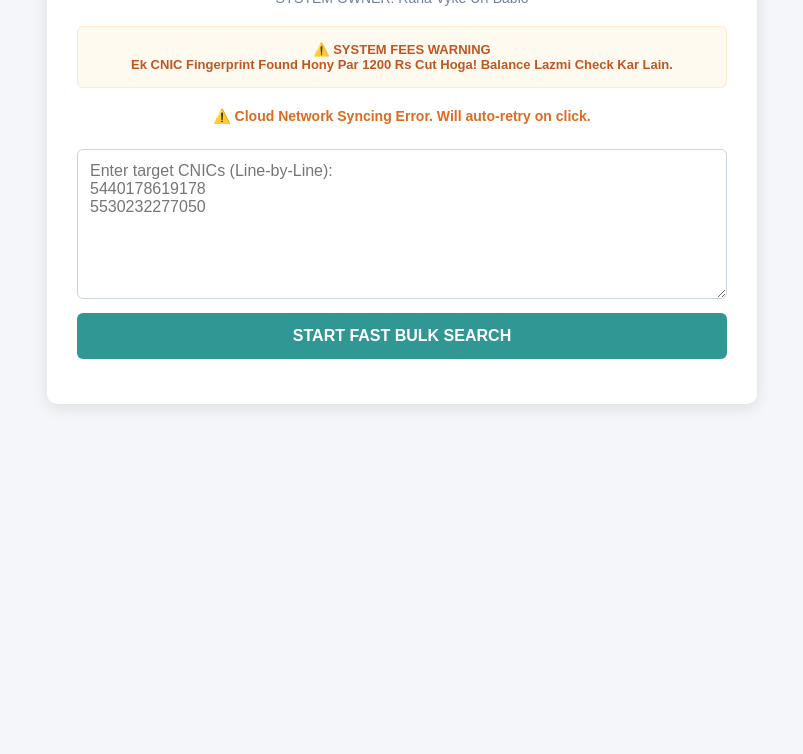
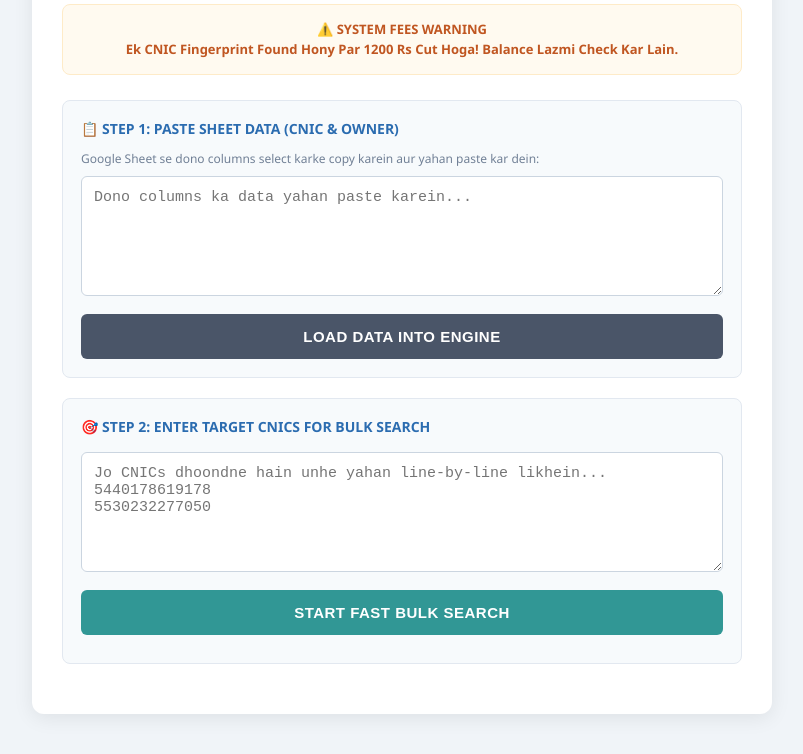
Before and after one commit to chwaqarthomas-cyber/Finger-prints-Founder, a plain HTML site: page index.html in a window 1280 px wide. Shown: the part 143-897 px from the top of the page, without its empty margins (238-1041 px from the left). Before the commit the page ends 800 px from the top, so only its background shows below. Drawn offline with Linux system fonts and the light colour scheme; no server answers.

Commit message:
Update index.html

```diff
--- a/index.html
+++ b/index.html
@@ -3,30 +3,38 @@
 <head>
     <meta charset="UTF-8">
     <meta name="viewport" content="width=device-width, initial-scale=1.0">
-    <title>CNIC Fingerprint Founder System - Final Stable</title>
+    <title>CNIC Fingerprint Founder System - Vyke Turbo</title>
     <style>
-        body { font-family: Arial, sans-serif; background-color: #f4f6f9; margin: 0; padding: 20px; text-align: center; }
-        .container { max-width: 650px; background: white; margin: 30px auto; padding: 30px; border-radius: 10px; box-shadow: 0 4px 15px rgba(0,0,0,0.1); }
-        h2 { color: #1a365d; margin-bottom: 5px; }
-        .system-owner { font-size: 14px; color: #718096; margin-bottom: 20px; }
-        .warning-box { background-color: #fffaf0; border: 1px solid #feebc8; color: #c05621; padding: 15px; border-radius: 6px; font-size: 13px; margin-bottom: 20px; font-weight: bold; }
+        body { font-family: 'Segoe UI', Arial, sans-serif; background-color: #f0f4f8; margin: 0; padding: 20px; text-align: center; color: #2d3748; }
+        .container { max-width: 680px; background: white; margin: 20px auto; padding: 30px; border-radius: 12px; box-shadow: 0 4px 20px rgba(0,0,0,0.08); }
+        h2 { color: #1a365d; margin: 0 0 5px 0; letter-spacing: 0.5px; }
+        .system-owner { font-size: 14px; color: #4a5568; font-weight: 600; margin-bottom: 20px; text-transform: uppercase; }
+        .warning-box { background-color: #fffaf0; border: 1px solid #feebc8; color: #c05621; padding: 15px; border-radius: 8px; font-size: 13px; margin-bottom: 25px; font-weight: bold; line-height: 1.5; }
 
-        /* Textarea hamesha ready state me rahega */
-        textarea { width: 100%; height: 150px; padding: 12px; margin: 10px 0; border: 1px solid #cbd5e0; border-radius: 6px; box-sizing: border-box; font-size: 16px; font-family: inherit; resize: vertical; background-color: #ffffff !important; color: #000000 !important; }
+        .step-box { background: #f7fafc; border: 1px solid #e2e8f0; padding: 18px; border-radius: 8px; margin-bottom: 20px; text-align: left; }
+        .step-title { font-weight: 700; color: #2b6cb0; font-size: 14px; margin-bottom: 8px; display: block; }
 
-        button { width: 100%; background-color: #319795; color: white; border: none; padding: 14px; font-size: 16px; border-radius: 6px; cursor: pointer; font-weight: bold; transition: 0.2s; margin-bottom: 15px; }
-        button:hover { background-color: #2c7a7b; }
+        textarea { width: 100%; height: 120px; padding: 12px; margin: 8px 0; border: 1px solid #cbd5e0; border-radius: 6px; box-sizing: border-box; font-size: 15px; font-family: monospace; resize: vertical; transition: 0.2s; }
+        textarea:focus { border-color: #3182ce; outline: none; box-shadow: 0 0 0 3px rgba(66,153,225,0.15); }
 
-        .engine-status { font-weight: bold; font-size: 14px; margin-bottom: 15px; color: #dd6b20; }
-        .results-container { display: none; margin-top: 20px; text-align: left; }
-        .results-container h3 { color: #1a365d; margin-bottom: 10px; border-bottom: 2px solid #edf2f7; padding-bottom: 5px; }
+        button { width: 100%; color: white; border: none; padding: 14px; font-size: 15px; border-radius: 6px; cursor: pointer; font-weight: bold; transition: 0.2s; margin-top: 5px; text-transform: uppercase; letter-spacing: 0.5px; }
+        .btn-load { background-color: #4a5568; }
+        .btn-load:hover { background-color: #2d3748; }
+        .btn-search { background-color: #319795; margin-bottom: 10px; }
+        .btn-search:hover { background-color: #2c7a7b; }
 
-        table { width: 100%; border-collapse: collapse; margin-top: 10px; }
-        th, td { padding: 10px; border: 1px solid #e2e8f0; text-align: left; font-size: 13px; }
+        .status-alert { font-weight: bold; font-size: 13px; margin-top: 8px; display: none; padding: 6px 12px; border-radius: 4px; }
+        .status-success { background-color: #c6f6d5; color: #22543d; }
+
+        .results-container { display: none; margin-top: 25px; text-align: left; }
+        .results-container h3 { color: #1a365d; margin-bottom: 12px; border-bottom: 2px solid #e2e8f0; padding-bottom: 6px; font-size: 16px; }
+
+        table { width: 100%; border-collapse: collapse; margin-top: 10px; box-shadow: 0 1px 3px rgba(0,0,0,0.02); }
+        th, td { padding: 12px; border: 1px solid #e2e8f0; text-align: left; font-size: 13px; }
         th { background-color: #2b6cb0; color: white; font-weight: bold; }
         tr:nth-child(even) { background-color: #f7fafc; }
 
-        .status-badge { padding: 3px 6px; border-radius: 4px; font-weight: bold; font-size: 11px; display: inline-block; }
+        .status-badge { padding: 4px 8px; border-radius: 4px; font-weight: bold; font-size: 11px; display: inline-block; text-transform: uppercase; }
         .badge-found { background-color: #c6f6d5; color: #22543d; border: 1px solid #9ae6b4; }
         .badge-not-found { background-color: #fed7d7; color: #742a2a; border: 1px solid #feb2b2; }
     </style>
@@ -42,20 +50,29 @@
         Ek CNIC Fingerprint Found Hony Par 1200 Rs Cut Hoga! Balance Lazmi Check Kar Lain.
     </div>
 
-    <div id="engineStatus" class="engine-status">🔄 Connecting to database stream... Please wait...</div>
+    <div class="step-box">
+        <span class="step-title">📋 STEP 1: PASTE SHEET DATA (CNIC & OWNER)</span>
+        <span style="font-size: 12px; color: #718096;">Google Sheet se dono columns select karke copy karein aur yahan paste kar dein:</span>
+        <textarea id="rawDatabaseInput" placeholder="Dono columns ka data yahan paste karein..."></textarea>
+        <button class="btn-load" onclick="processSheetData()">LOAD DATA INTO ENGINE</button>
+        <div id="loadAlert" class="status-alert status-success"></div>
+    </div>
 
-    <textarea id="cnicBulkInput" placeholder="Enter target CNICs (Line-by-Line):&#10;5440178619178&#10;5530232277050"></textarea>
-    <button id="searchBtn" onclick="searchBulkFast()">START FAST BULK SEARCH</button>
+    <div class="step-box">
+        <span class="step-title">🎯 STEP 2: ENTER TARGET CNICS FOR BULK SEARCH</span>
+        <textarea id="searchTargetInput" placeholder="Jo CNICs dhoondne hain unhe yahan line-by-line likhein...&#10;5440178619178&#10;5530232277050"></textarea>
+        <button class="btn-search" onclick="executeBulkSearch()">START FAST BULK SEARCH</button>
+    </div>
 
     <div id="resultsContainer" class="results-container">
-        <h3>Search Results:</h3>
+        <h3>⚡ SEARCH RESULTS</h3>
         <table>
             <thead>
                 <tr>
-                    <th>Sr No.</th>
-                    <th>CNIC Number</th>
-                    <th>Status</th>
-                    <th>Database Location</th>
+                    <th style="width: 10%;">Sr No.</th>
+                    <th style="width: 40%;">CNIC Number</th>
+                    <th style="width: 20%;">Status</th>
+                    <th style="width: 30%;">Database Location</th>
                 </tr>
             </thead>
             <tbody id="resultsTableBody"></tbody>
@@ -64,106 +81,92 @@
 </div>
 
 <script>
-// Memory tables
-let localCnicArray = [];
-let localOwnerArray = [];
-let isDatabaseReady = false;
+// Local variable map acting as an in-memory dictionary database
+let engineDatabaseMap = {};
 
-// ⚠️ APNA NEW DEPLOYMENT URL YAHAN PASTE KAREIN
-const scriptUrl = "https://script.google.com/macros/s/AKfycbxya9Jvq4E9tKQKZ7sdjZAvf30DC4huTIWcSvUbwlF6lXKW3GhTktZSKd6j3j-JN87ZjQ/exec";
+function processSheetData() {
+    let rawData = document.getElementById('rawDatabaseInput').value;
+    let alertBox = document.getElementById('loadAlert');
 
-// Background auto data fetcher
-async function downloadDatabaseToBrowser() {
-    let statusBox = document.getElementById('engineStatus');
-    try {
-        let response = await fetch(scriptUrl);
-        let data = await response.json();
-
-        if (data.cnics && data.owners) {
-            localCnicArray = data.cnics;
-            localOwnerArray = data.owners;
-            isDatabaseReady = true;
-            statusBox.textContent = `✅ Turbo Engine Online! ${localCnicArray.length.toLocaleString()} records cached successfully.`;
-            statusBox.style.color = "#38a169";
-            return true;
-        } else {
-            statusBox.textContent = "⚠️ Sheet data empty or layout conflict.";
-            statusBox.style.color = "#e53e3e";
-            return false;
-        }
-    } catch (error) {
-        statusBox.textContent = "⚠️ Cloud Network Syncing Error. Will auto-retry on click.";
-        statusBox.style.color = "#dd6b20";
-        console.error(error);
-        return false;
-    }
-}
-
-async function searchBulkFast() {
-    let rawInput = document.getElementById('cnicBulkInput').value;
-    let resultsContainer = document.getElementById('resultsContainer');
-    let tableBody = document.getElementById('resultsTableBody');
-    let statusBox = document.getElementById('engineStatus');
-
-    let cnicList = rawInput.split('\n')
-                          .map(line => line.replace(/[^0-9]/g, '').trim())
-                          .filter(line => line.length >= 5);
-
-    if(cnicList.length === 0) {
-        alert('Baraye meharbani kam az kam aik darust CNIC darj karein.');
+    if (!rawData.trim()) {
+        alert("Baraye meharbani pehle Google Sheet ka data paste karein.");
         return;
     }
 
-    // Fail-Safe: Agar automatic data sync nahi hua tha, toh search click karne par yeh foran live fetch karega
-    if (!isDatabaseReady) {
-        statusBox.textContent = "🔄 Fetching cloud database stream... Please hold...";
-        statusBox.style.color = "#dd6b20";
-        let retrySuccess = await downloadDatabaseToBrowser();
-        if(!retrySuccess) {
-            alert("Database download nahi ho saka. Ya toh internet bnd hai ya Google Script ka URL sahi nahi lagaya.");
-            return;
+    engineDatabaseMap = {};
+    let rows = rawData.split('\n');
+    let successfulRecordsCount = 0;
+
+    for (let i = 0; i < rows.length; i++) {
+        let currentRow = rows[i].trim();
+        if (!currentRow) continue;
+
+        // Tab-separated pattern recognition (Native spreadsheet copy layout)
+        let dataColumns = currentRow.split('\t');
+        let rawCnic = dataColumns[0].replace(/[^0-9]/g, '').trim();
+        let databaseLabel = dataColumns[1] ? dataColumns[1].trim() : "Database1";
+
+        if (rawCnic) {
+            engineDatabaseMap[rawCnic] = databaseLabel;
+            successfulRecordsCount++;
         }
     }
 
-    tableBody.innerHTML = "";
+    alertBox.textContent = `✅ Vyke Engine Activated! ${successfulRecordsCount.toLocaleString()} records cached successfully in browser memory.`;
+    alertBox.style.display = "block";
+}
 
-    // Fast local browser RAM engine indexing loop
-    for (let i = 0; i < cnicList.length; i++) {
-        let currentCnic = cnicList[i];
+function executeBulkSearch() {
+    let rawSearchInput = document.getElementById('searchTargetInput').value;
+    let containerLayout = document.getElementById('resultsContainer');
+    let outputTableBody = document.getElementById('resultsTableBody');
 
-        let row = document.createElement('tr');
-        let cellSr = document.createElement('td');
-        cellSr.textContent = i + 1;
+    // Clean string input to process integers cleanly line-by-line
+    let targetCnicList = rawSearchInput.split('\n')
+                                      .map(line => line.replace(/[^0-9]/g, '').trim())
+                                      .filter(line => line.length >= 5);
 
-        let cellCnic = document.createElement('td');
-        cellCnic.textContent = currentCnic;
+    if (targetCnicList.length === 0) {
+        alert('Baraye meharbani targets box me valid CNICs darj karein.');
+        return;
+    }
 
-        let cellStatus = document.createElement('td');
-        let cellOwner = document.createElement('td');
+    // Reset output table view matrix
+    outputTableBody.innerHTML = "";
 
-        // Match optimization index pattern
-        let matchIndex = localCnicArray.indexOf(currentCnic);
+    // Super fast key lookup matching loop
+    for (let i = 0; i < targetCnicList.length; i++) {
+        let activeCnic = targetCnicList[i];
 
-        if (matchIndex !== -1) {
-            cellStatus.innerHTML = `<span class="status-badge badge-found">✅ FOUND</span>`;
-            cellOwner.textContent = localOwnerArray[matchIndex];
+        let tableRow = document.createElement('tr');
+
+        let serialCell = document.createElement('td');
+        serialCell.textContent = i + 1;
+
+        let cnicCell = document.createElement('td');
+        cnicCell.textContent = activeCnic;
+
+        let statusCell = document.createElement('td');
+        let databaseCell = document.createElement('td');
+
+        // Hash map O(1) matching phase
+        if (engineDatabaseMap[activeCnic]) {
+            statusCell.innerHTML = `<span class="status-badge badge-found">✅ FOUND</span>`;
+            databaseCell.textContent = engineDatabaseMap[activeCnic];
         } else {
-            cellStatus.innerHTML = `<span class="status-badge badge-not-found">❌ NOT FOUND</span>`;
-            cellOwner.textContent = "-";
+            statusCell.innerHTML = `<span class="status-badge badge-not-found">❌ NOT FOUND</span>`;
+            databaseCell.textContent = "-";
         }
 
-        row.appendChild(cellSr);
-        row.appendChild(cellCnic);
-        row.appendChild(cellStatus);
-        row.appendChild(cellOwner);
-        tableBody.appendChild(row);
+        tableRow.appendChild(serialCell);
+        tableRow.appendChild(cnicCell);
+        tableRow.appendChild(statusCell);
+        tableRow.appendChild(databaseCell);
+        outputTableBody.appendChild(tableRow);
     }
 
-    resultsContainer.style.display = 'block';
+    containerLayout.style.display = 'block';
 }
-
-// Windows page trigger stream
-window.onload = downloadDatabaseToBrowser;
 </script>
 </body>
 </html>
```
